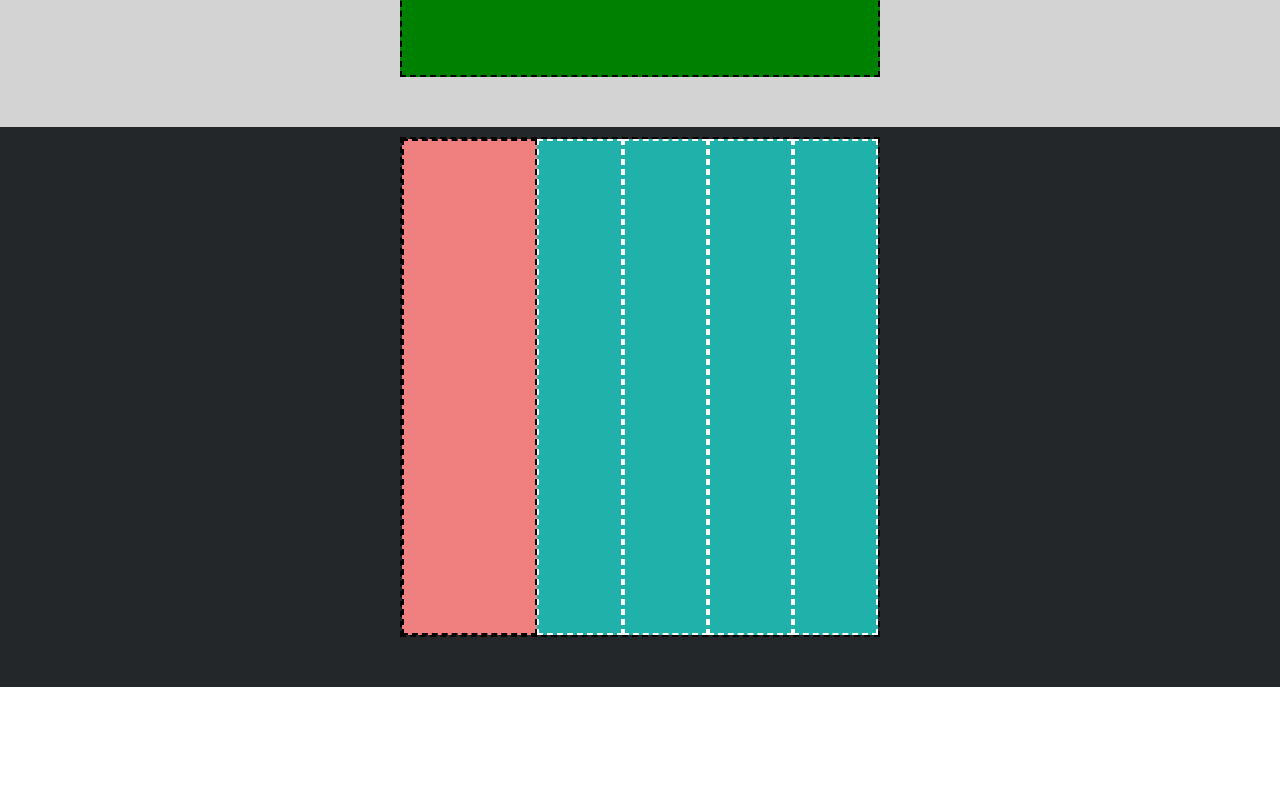
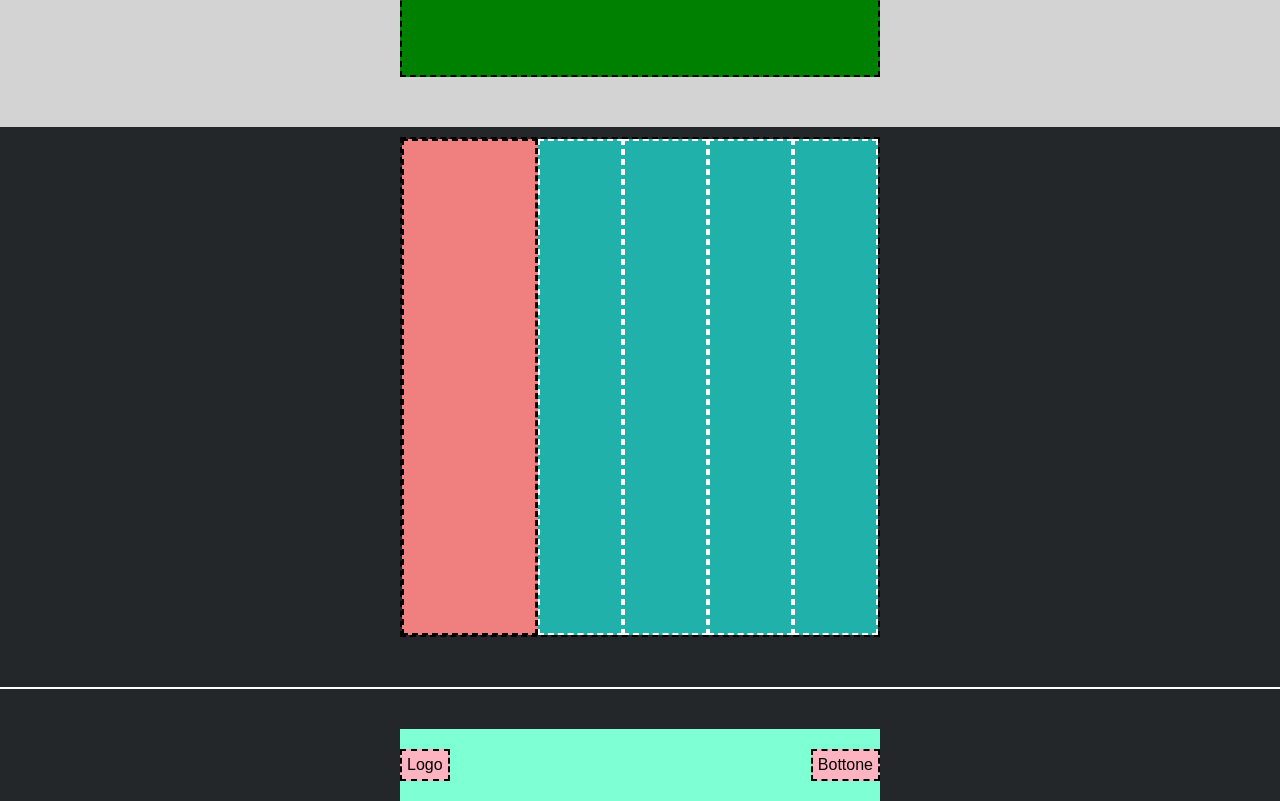
Before and after one commit to MarioSantoro/htmlcss-struttura-discord, a plain HTML site: page index.html in a window 1280 px wide. Shown: the part 3060-3861 px from the top of the page. Before the commit the page ends 3749 px from the top, so only its background shows below. Drawn offline with Linux system fonts and the light colour scheme.

Commit message:
add footer

```diff
--- a/Style.css/style.css
+++ b/Style.css/style.css
@@ -129,6 +129,7 @@ section.blue-turquoise > div.coral-turquoise > div.coral{
     width: 40%;
     background-color: #f08080;
     border: 2px dashed black;
+    border-right: 3px dashed black;
 }
 
 section.blue-turquoise > div.coral-turquoise > div.turquoise{
@@ -137,3 +138,26 @@ section.blue-turquoise > div.coral-turquoise > div.turquoise{
     background-color: #20b2aa;
     border: 2px dashed white;
 }
+
+footer{
+    background-color: #23272a;
+    padding-top: 40px;
+}
+
+footer > div.container-logo-btn{
+    background-color: #7fffd4;
+    width: 70%;
+    justify-content: space-between;
+    align-items: center;
+    padding: 20px 0;
+}
+
+footer > div.container-logo-btn > div.logo{
+    background-color: #fdb4c0;
+    padding: 5px;
+}
+
+footer > div.container-logo-btn > div.btn{
+    background-color: #fdb4c0;
+    padding: 5px;
+}
--- a/index.html
+++ b/index.html
@@ -73,5 +73,16 @@
             <div class="turquoise"></div>
         </div>
     </section>
+
+    <footer class="flex">
+        <div class="container-logo-btn flex center-side">
+            <div class="logo border">
+                Logo
+            </div>
+            <div class="btn border">
+                Bottone
+            </div>
+        </div>
+    </footer>
 </body>
 </html>
```
